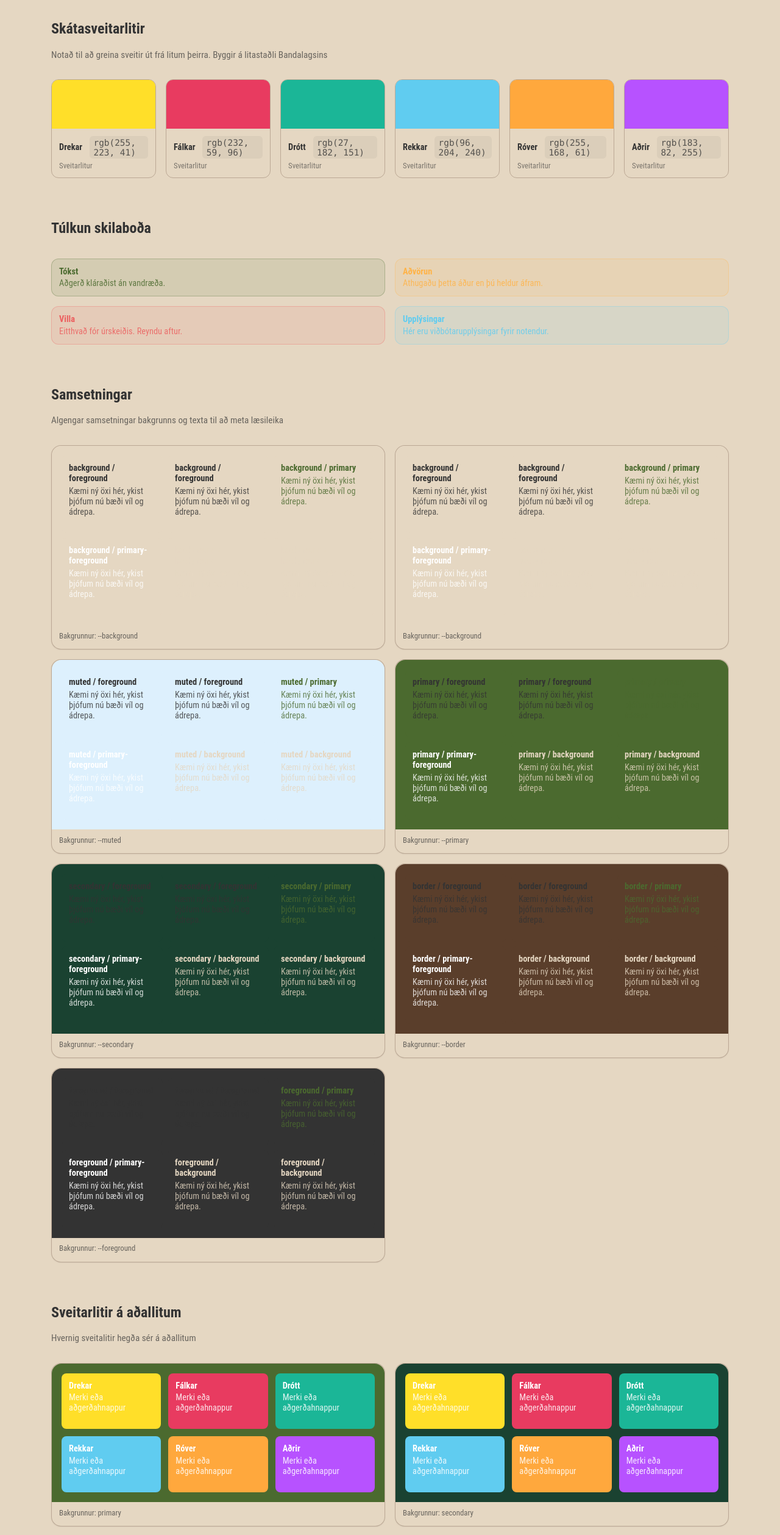
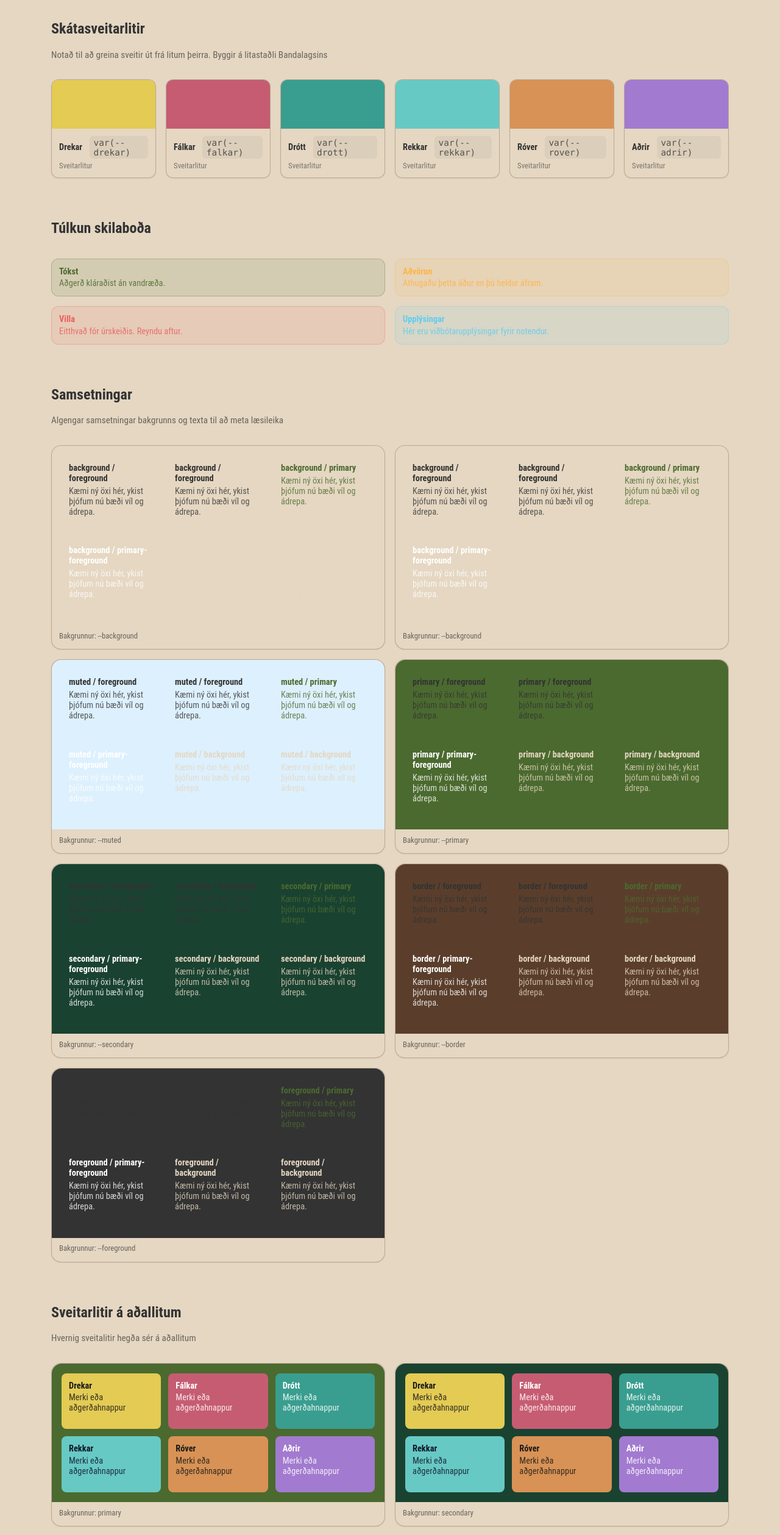
Before and after one commit to halldorvalberg/slodi, a Next.js app in the folder frontend/: page /palette in a window 1280 px wide. Shown: the part 1160-3677 px from the top of the page at 61% size. Built offline with nearby package versions, Linux system fonts and the light colour scheme; no server answers.

Commit message:
Litabreytingartillögur frá Aroni

```diff
--- a/frontend/app/globals.css
+++ b/frontend/app/globals.css
@@ -38,19 +38,36 @@
   --info-foreground: 0 0% 20%;
   /* #333333 */
 
-  /* Accents (Scout Patrols) */
-  --accent-dreka: 51 100% 58%;
-  /* #FFE75C  Yellow */
-  --accent-falka: 347 79% 57%;
-  /* #E93860 */
-  --accent-drott: 168 74% 41%;
-  /* #1BB89B */
-  --accent-rekka: 195 83% 66%;
-  /* #62ccf0 */
-  --accent-rover: 33 100% 62%;
-  /* #FFAF3C */
-  --accent-adrir: 275 100% 66%;
-  /* #ba52ff */
+  /* primary colours for the scout patrols. */
+ --drekar: #E3CB54;
+  --falkar: #C65C72;
+  --drott:  #399E8F;
+  --rekkar: #67C9C3;
+  --rover:  #D89255;
+  --adrir: #A27ACF;
+
+
+  /* text colours for scout patrols */
+  --on-drekar: #1a1a1a;
+  --on-falkar: #ffffff;
+  --on-drott: #ffffff;
+  --on-rekkar: #0f172a;
+  --on-rover: #1a1a1a;
+  --on-adrir: #ffffff;
+  /* dekkri útgáfa af patrol litum (t.d. buttons, darkmode, hover) */
+  --drekar-600: #C7B446;
+  --falkar-600: #A54C60;
+  --drott-600:  #2E857F;
+  --rekkar-600: #57B4AF;
+  --rover-600:  #C17F47;
+  --adrir-600: #8D68B5;
+  /* Mjög dauf útgáfa af patrol litum (t.d. background, cards) */
+  --drekar-50: #F9F5E3;
+  --falkar-50: #F7ECEF;
+  --drott-50:  #EAF5F3;
+  --rekkar-50: #ECF8F7;
+  --rover-50:  #F8F0E8;
+  --adrir-50:  #F2ECFA;
 
   /* Text helpers */
   --text-strong: 154 43% 18%;
@@ -60,8 +77,8 @@
 
   /* Typography (your preference: Roboto Condensed) */
   --font-sans: "Roboto Condensed", ui-sans-serif, system-ui, -apple-system,
-    "Segoe UI", "Helvetica Neue", Arial, "Noto Sans",
-    "Apple Color Emoji", "Segoe UI Emoji", "Segoe UI Symbol";
+    "Segoe UI", "Helvetica Neue", Arial, "Noto Sans", "Apple Color Emoji",
+    "Segoe UI Emoji", "Segoe UI Symbol";
   --font-mono: ui-monospace, SFMono-Regular, Menlo, Monaco, Consolas,
     "Liberation Mono", "Courier New", monospace;
 
--- a/frontend/app/palette/page.tsx
+++ b/frontend/app/palette/page.tsx
@@ -129,12 +129,12 @@ export default function PalettePage() {
     ];
 
     const scouts = [
-        { name: "Drekar", token: "--accent-dreka", note: "Sveitarlitur" },
-        { name: "Fálkar", token: "--accent-falka", note: "Sveitarlitur" },
-        { name: "Drótt", token: "--accent-drott", note: "Sveitarlitur" },
-        { name: "Rekkar", token: "--accent-rekka", note: "Sveitarlitur" },
-        { name: "Róver", token: "--accent-rover", note: "Sveitarlitur" },
-        { name: "Aðrir", token: "--accent-adrir", note: "Sveitarlitur" },
+        { name: "Drekar", token: "--drekar", fg: "--on-drekar", note: "Sveitarlitur" },
+        { name: "Fálkar", token: "--falkar", fg: "--on-falkar", note: "Sveitarlitur" },
+        { name: "Drótt", token: "--drott", fg: "--on-drott", note: "Sveitarlitur" },
+        { name: "Rekkar", token: "--rekkar", fg: "--on-rekkar", note: "Sveitarlitur" },
+        { name: "Róver", token: "--rover", fg: "--on-rover", note: "Sveitarlitur" },
+        { name: "Aðrir", token: "--adrir", fg: "--on-adrir", note: "Sveitarlitur" },
     ];
 
     const systemRoles = [
@@ -204,7 +204,22 @@ export default function PalettePage() {
                 <Section title="Skátasveitarlitir" subtitle="Notað til að greina sveitir út frá litum þeirra. Byggir á litastaðli Bandalagsins">
                     <div className={styles.grid6}>
                         {scouts.map((c) => (
-                            <Swatch key={c.name} name={c.name} bgToken={c.token} note={c.note} />
+                            <Card key={c.name} className={styles.swatch}>
+                                <div
+                                    className={styles.swatchBlock}
+                                    style={{ background: `var(${c.token})` }}
+                                    aria-label={`${c.name} litasýni`}
+                                />
+                                <div className={styles.swatchMeta}>
+                                    <div className={styles.swatchRow}>
+                                        <span className={styles.swatchName}>{c.name}</span>
+                                        <code className={styles.swatchCode}>
+                                            {`var(${c.token})`}
+                                        </code>
+                                    </div>
+                                    {c.note && <div className={styles.swatchNote}>{c.note}</div>}
+                                </div>
+                            </Card>
                         ))}
                     </div>
                 </Section>
@@ -253,14 +268,10 @@ export default function PalettePage() {
                                 <div className={styles.patrolHead} style={{ background: `hsl(var(${bg}))` }}>
                                     <div className={styles.patrolGrid}>
                                         {scouts.map((s) => (
-                                            <div
-                                                key={s.name}
-                                                className={styles.patrolCell}
-                                                style={{
-                                                    background: `hsl(var(${s.token}))`,
-                                                    color: `hsl(var(--primary-foreground))`,
-                                                }}
-                                            >
+                                            <div key={s.name} className={styles.patrolCell} style={{
+                                                background: `var(${s.token})`,
+                                                color: `var(${s.fg})`,
+                                            }}>
                                                 <div className={styles.patrolName}>{s.name}</div>
                                                 <p className={styles.patrolDesc}>Merki eða aðgerðahnappur</p>
                                             </div>
```
Lines whose indentation alone changed are shown as unchanged.
